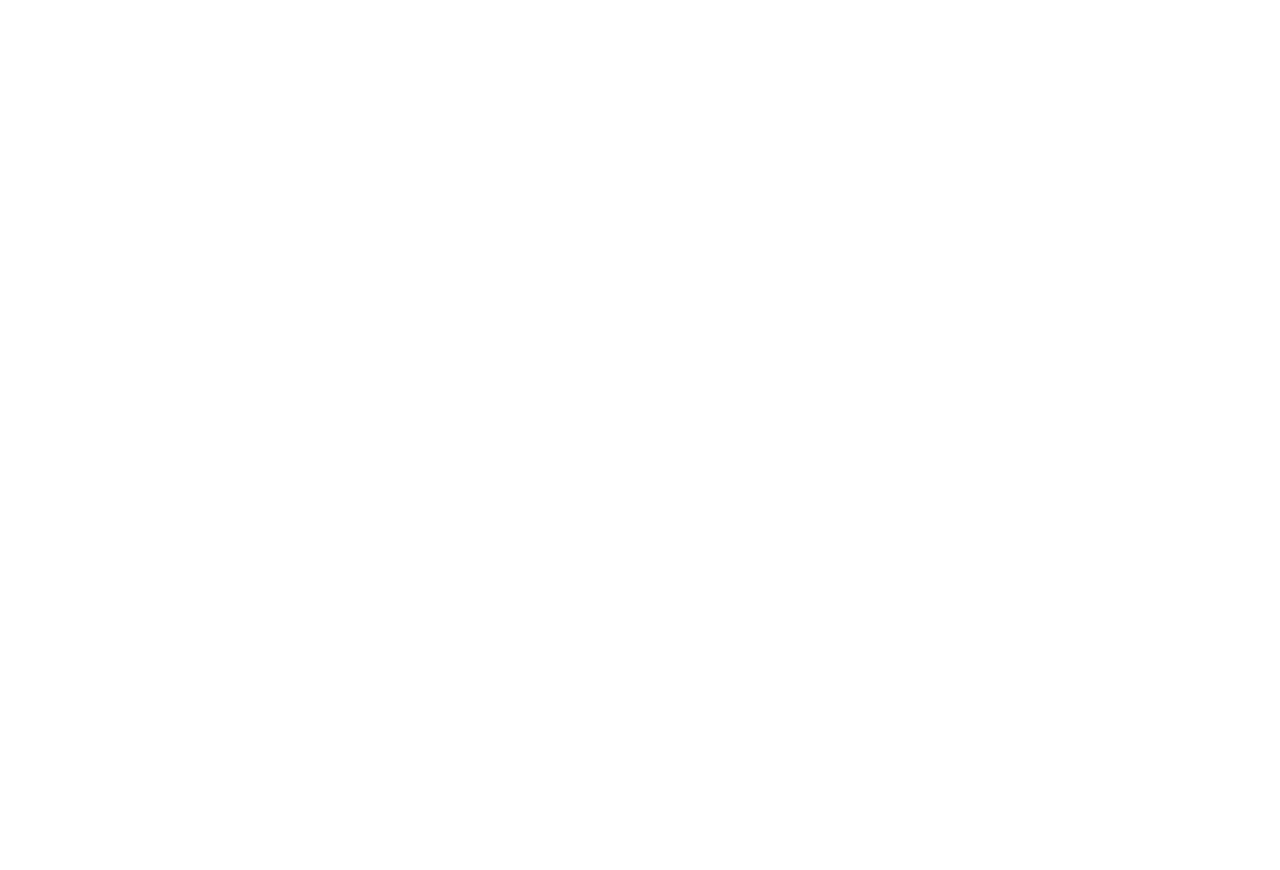
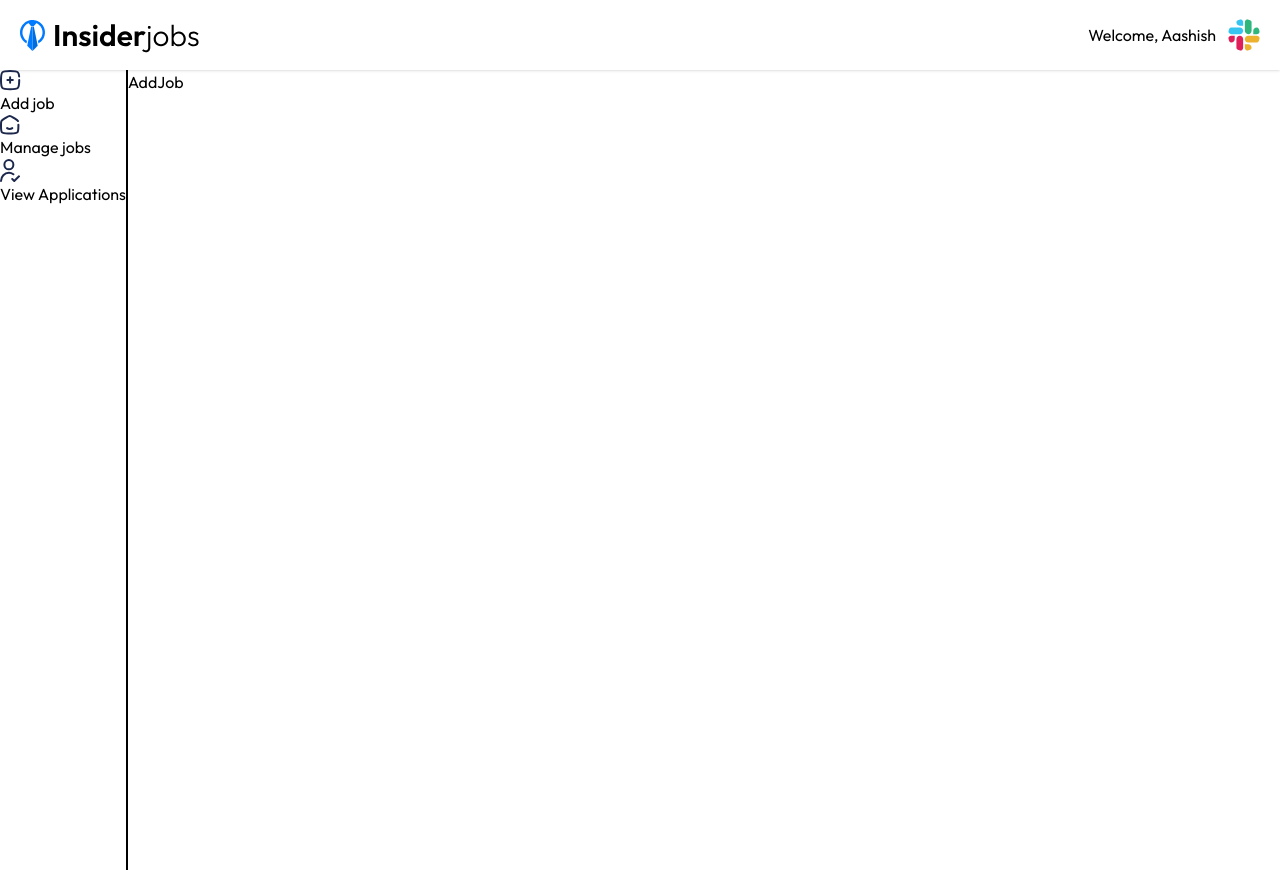
Before and after one commit to AashishBadal/Job-Portal, a React (Vite) app in the folder client/: page /dashboard/add-job in a window 1280 px wide. Before the commit this address had no page. Before the commit the page ends 800 px from the top, so only its background shows below. Built offline with nearby package versions, Linux system fonts and the light colour scheme.

Commit message:
Added photo upload feature in recruiter login and started creating dashboard for the recruiter to add and manage jobs and see submitted applications

```diff
--- a/client/src/App.jsx
+++ b/client/src/App.jsx
@@ -5,19 +5,29 @@ import ApplyJob from './pages/ApplyJob'
 import Home from './pages/Home'
 import RecruiterLogin from './components/RecruiterLogin'
 import { AppContext } from './context/AppContext'
+import ManageJobs from './pages/ManageJobs'
+import AddJob from './pages/AddJob'
+import ViewApplications from './pages/ViewApplications'
+import Dashboard from './pages/Dashboard'
 
 const App = () => {
-
-const {showRecruiterLogin} = useContext(AppContext)
+  const { showRecruiterLogin } = useContext(AppContext)
 
   return (
     <div>
-      {showRecruiterLogin && <RecruiterLogin/>}
+      {showRecruiterLogin && <RecruiterLogin />}
       <Routes>
-        <Route path='/' element={<Home/>}/>
-        <Route path='/applications' element={<Applications/>}/>
-        <Route path='/apply-job/:id' element={<ApplyJob/>}/>
-        </Routes>
+        <Route path='/' element={<Home />} />
+        <Route path='/applications' element={<Applications />} />
+        <Route path='/apply-job/:id' element={<ApplyJob />} />
+
+        {/* Nested Route */}
+        <Route path='/dashboard' element={<Dashboard />}>
+          <Route path='manage-jobs' element={<ManageJobs />} />
+          <Route path='add-job' element={<AddJob />} />
+          <Route path='view-application' element={<ViewApplications />} />
+        </Route>
+      </Routes>
     </div>
   )
 }
--- a/client/src/components/RecruiterLogin.jsx
+++ b/client/src/components/RecruiterLogin.jsx
@@ -1,5 +1,6 @@
-import React, { useState } from "react";
+import React, { useContext, useEffect, useState } from "react";
 import { assets } from "../assets/assets";
+import { AppContext } from "../context/AppContext";
 
 const RecruiterLogin = () => {
   const [state, setState] = useState("Sign Up");
@@ -11,16 +12,42 @@ const RecruiterLogin = () => {
 
   const [isTextDataSubmitted, setIsTextDataSubmitted] = useState(false);
 
+  const {setShowRecruiterLogin}= useContext(AppContext)
+
+  const onSubmitHandler = async(e)=>{
+    e.preventDefault()
+
+    if(state === 'Sign Up' && !isTextDataSubmitted){
+      setIsTextDataSubmitted(true)
+    }
+  }
+
+  useEffect(()=>{
+    document.body.style.overflow='hidden'
+
+    return ()=>{
+      document.body.style.overflow='unset'
+    }
+  },[])
+
   return (
     <div className="absolute top-0 left-0 right-0 bottom-0 z-10 backdrop:blur-sm bg-black/30 flex justify-center items-center">
-      <form className="relative bg-white p-10 rounded-xl text-slate-500">
+      <form onSubmit={onSubmitHandler} className="relative bg-white p-10 rounded-xl text-slate-500">
         <h1 className="text-center text-2xl text-neutral-700 font-medium">
           Recruiter {state}
         </h1>
         <p className="text-sm mt-2 text-center">Welcome back! Please {state} to continue</p>
         {state === "Sign Up" && isTextDataSubmitted ? (
           <>
-
+        <div className="flex items-center gap-4 my-10">
+          <label htmlFor="image">
+            <img className="w-16 rounded-full" src={image ? URL.createObjectURL(image): assets.upload_area} alt="" />
+            <input onChange={e=>setImage(e.target.files[0])} type="file" hidden id='image'/>
+          </label>
+          <p>
+            Upload company <br /> logo
+          </p>
+        </div>
           </>
         ) : (
           <>
@@ -67,12 +94,12 @@ const RecruiterLogin = () => {
             )}
           </>
         )}
-        <button
+        <button type="submit"
           className={`${
             state === "Sign Up" ? "mt-5" : ""
           } bg-blue-600 w-full text-white py-2 rounded-full`}
         >
-          {state}
+          {state === 'Login' ? 'Login':isTextDataSubmitted ? 'create account':'next'}
         </button>
 
         <p className="mt-2">
@@ -99,6 +126,7 @@ const RecruiterLogin = () => {
             </p>
           )}
         </p>
+        <img className="absolute top-5 right-5 cursor-pointer" onClick={e=>setShowRecruiterLogin(false)} src={assets.cross_icon} alt="" />
       </form>
     </div>
   );
--- /dev/null
+++ b/client/src/pages/AddJob.jsx
@@ -0,0 +1,9 @@
+import React from 'react'
+
+const AddJob = () => {
+  return (
+    <div>AddJob</div>
+  )
+}
+
+export default AddJob
--- /dev/null
+++ b/client/src/pages/Dashboard.jsx
@@ -0,0 +1,56 @@
+import React from 'react'
+import { NavLink, Outlet, useNavigate } from 'react-router-dom'
+import { assets } from '../assets/assets'
+
+const Dashboard = () => {
+    const navigate = useNavigate()
+  return (
+    <div className='min-h-screen'>
+
+        {/* Navbar for recruiter panel */}
+
+        <div className='shadow py-4'>
+            <div className='px-5 flex justify-between items-center'>
+                <img onClick={e=>navigate('/')} className='max-sm:w-32 cursor-pointer' src={assets.logo} alt="" />
+                <div className='flex items-center gap-3'>
+                    <p className='max-sm:hidden'>Welcome, Aashish</p>
+                    <div className='relative group'>
+                        <img className='w-8 border-none rounded-full ' src={assets.company_icon} alt="" />
+                        <div className='absolute hidden group-hover:block top-0 right-0 z-10 text-black rounded pt-12'>
+                            <ul className='list-none m-0 p-2 bg-white rounded-md border-none text-sm'>
+                                <li className='py-1 px-2 cursor-pointer pr-10'>
+                                    Logout
+                                </li>
+                            </ul>
+                        </div>
+                    </div>
+                </div>
+            </div>
+        </div>
+    <div className='flex items-start'>
+{/*left side barrr with option to add,manage job and view applications*/}
+<div className='inline-block min-h-screen border-r-2'>
+    <ul>
+        <NavLink to={'/dashboard/add-job'}>
+        <img src={assets.add_icon} alt="" />
+        <p>Add job</p>
+        </NavLink>
+        <NavLink to={'/dashboard/manage-job'}>
+        <img src={assets.home_icon} alt="" />
+        <p>Manage jobs</p>
+        </NavLink>
+        <NavLink to={'/dashboard/view-applications'}>
+        <img src={assets.person_tick_icon} alt="" />
+        <p>View Applications</p>
+        </NavLink>
+    </ul>
+</div>
+<div>
+    <Outlet/>
+</div>
+    </div>
+    </div>
+  )
+}
+
+export default Dashboard
--- /dev/null
+++ b/client/src/pages/ManageJobs.jsx
@@ -0,0 +1,9 @@
+import React from 'react'
+
+const ManageJobs = () => {
+  return (
+    <div>ManageJobs</div>
+  )
+}
+
+export default ManageJobs
--- /dev/null
+++ b/client/src/pages/ViewApplications.jsx
@@ -0,0 +1,9 @@
+import React from 'react'
+
+const ViewApplications = () => {
+  return (
+    <div>ViewApplications</div>
+  )
+}
+
+export default ViewApplications
```
